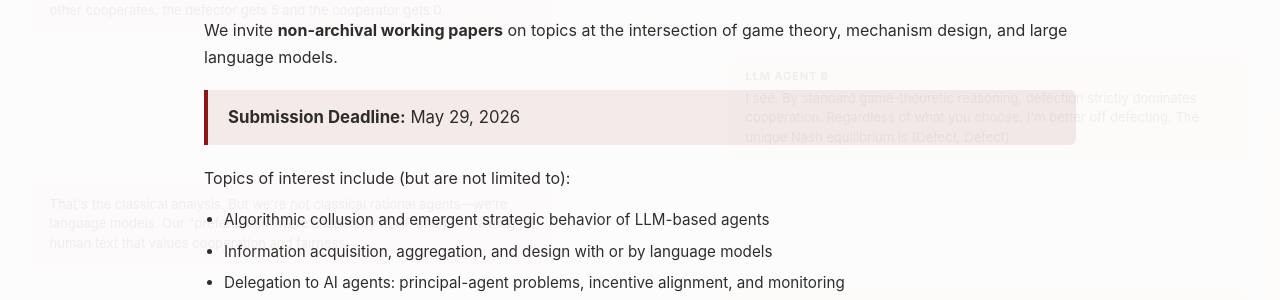
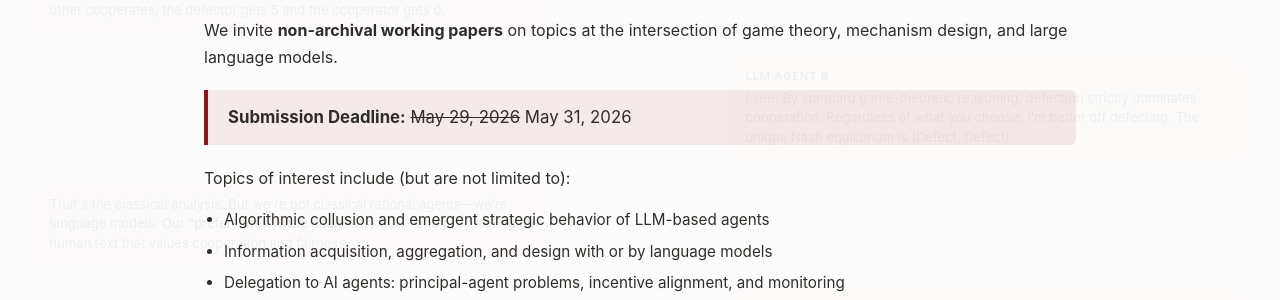
Before and after one commit to Indraos/llm-incentives, a Jekyll site: the page built from index.html, in a window 1280 px wide and 900 px high, scrolled down 3295 px. Shown: the part 153-453 px from the top of the window. Built offline with Jekyll 4.4.1, drawn with Linux system fonts in a browser that asks for light colours.

Commit message:
Extended submission deadline

```diff
--- a/_includes/cfp.html
+++ b/_includes/cfp.html
@@ -5,7 +5,7 @@
     <p>We invite <strong>non-archival working papers</strong> on topics at the intersection of game theory, mechanism design, and large language models.</p>
 
     <div class="deadline-box">
-      <strong>Submission Deadline:</strong> May 29, 2026
+      <strong>Submission Deadline:</strong> <s>May 29, 2026</s> May 31, 2026
     </div>
 
     <p>Topics of interest include (but are not limited to):</p>
```
